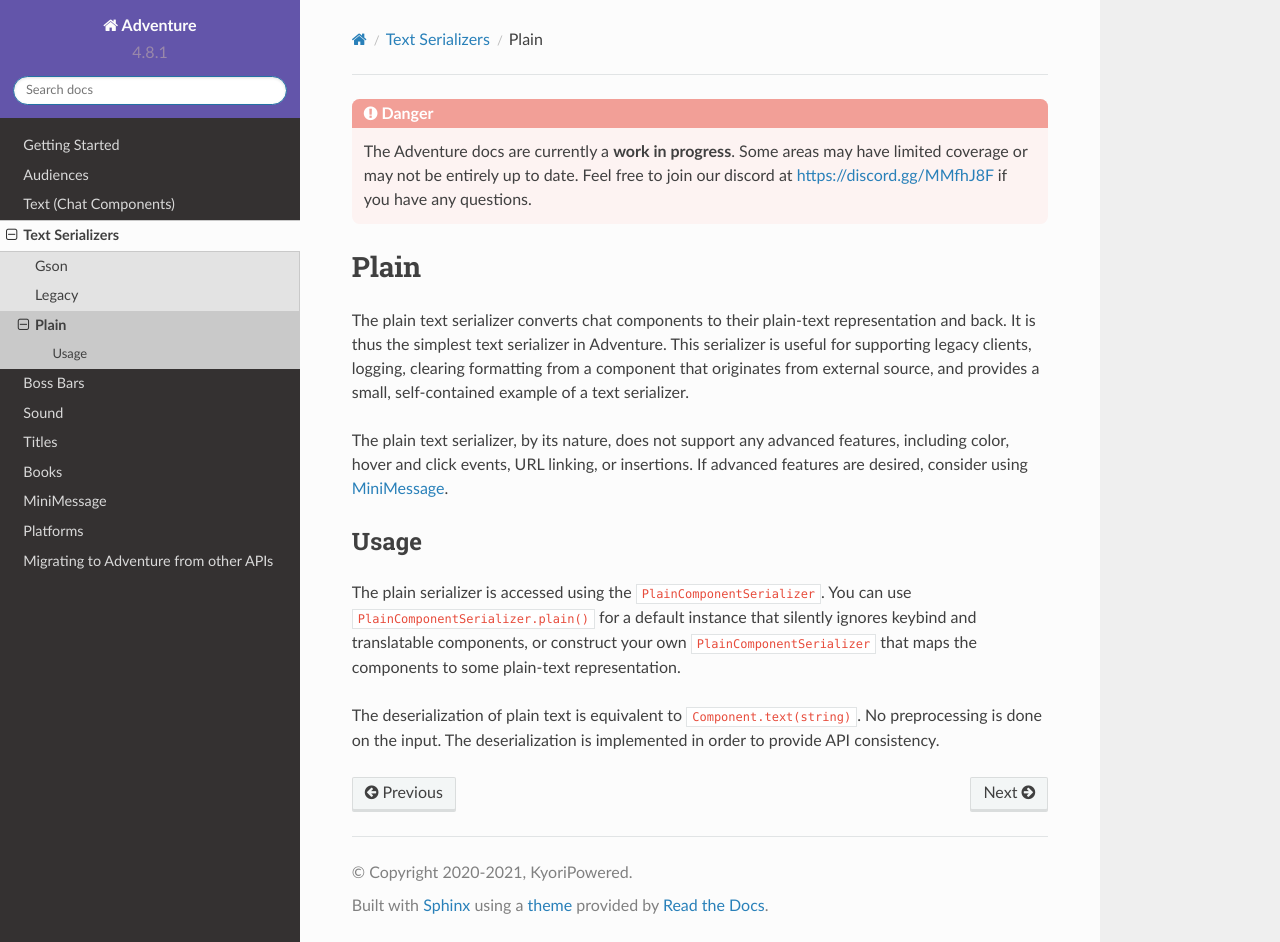
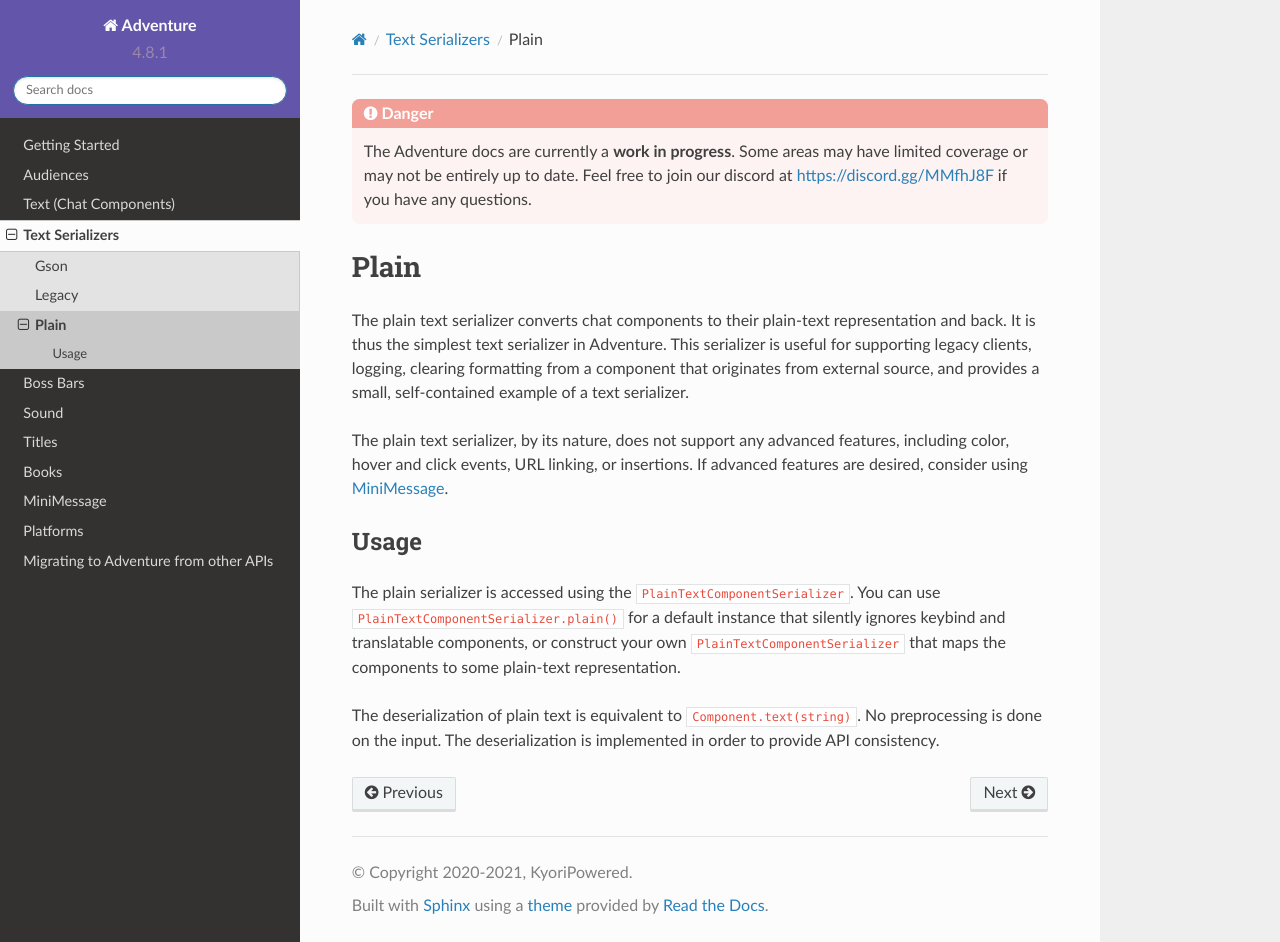
Before and after one commit to KyoriPowered/adventure-docs, a Sphinx documentation site: the page built from source/serializer/plain.rst, in a window 1280 px wide and 942 px high. Built offline with Sphinx 7.4.7 and the Read the Docs theme 2.0.0, drawn with Linux system fonts in a browser that asks for light colours.

Commit message:
Replace deprecated PlainComponentSerializer usages

```diff
--- a/source/serializer/index.rst
+++ b/source/serializer/index.rst
@@ -36,7 +36,7 @@ Components can be converted using any of these serializers:
    final String legacy = LegacyComponentSerializer.legacyAmpersand().serialize(textComponent);
 
    // Converts textComponent to a plain string - "Hello world!"
-   final String plain = PlainComponentSerializer.plain().serialize(textComponent);
+   final String plain = PlainTextComponentSerializer.plain().serialize(textComponent);
 
 The same is of course also possible in reverse for deserialization.
 
@@ -49,4 +49,4 @@ The same is of course also possible in reverse for deserialization.
    final Component component = LegacyComponentSerializer.legacyAmpersand().deserialize("&6Hello &b&lworld&c!");
 
    // Converts a plain string to a TextComponent
-   final Component component = PlainComponentSerializer.plain().deserialize("Hello world!");
+   final Component component = PlainTextComponentSerializer.plain().deserialize("Hello world!");
--- a/source/serializer/plain.rst
+++ b/source/serializer/plain.rst
@@ -15,9 +15,9 @@ consider using :doc:`/minimessage`.
 Usage
 -----
 
-The plain serializer is accessed using the ``PlainComponentSerializer``. You can
-use ``PlainComponentSerializer.plain()`` for a default instance that silently ignores
-keybind and translatable components, or construct your own ``PlainComponentSerializer``
+The plain serializer is accessed using the ``PlainTextComponentSerializer``. You can
+use ``PlainTextComponentSerializer.plain()`` for a default instance that silently ignores
+keybind and translatable components, or construct your own ``PlainTextComponentSerializer``
 that maps the components to some plain-text representation.
 
 The deserialization of plain text is equivalent to ``Component.text(string)``. No
```
